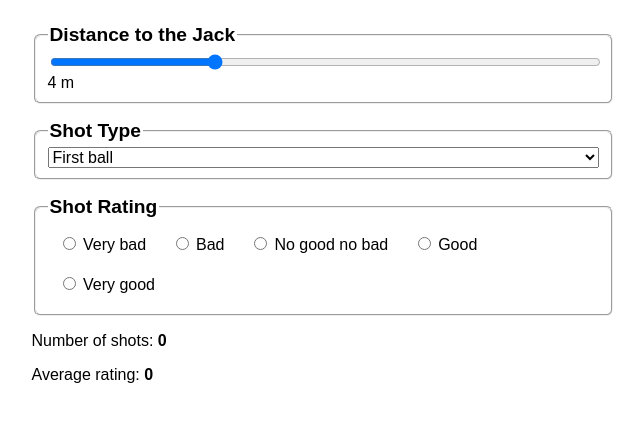
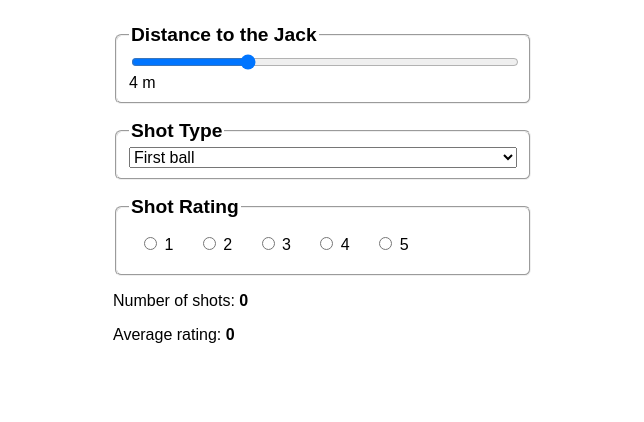
Before and after one commit to artemkolinko/blz, a plain HTML site: page index.html in a window 1280 px wide. Shown: the whole page, without its empty margins (317-961 px from the left). Drawn offline with Linux system fonts and the light colour scheme.

Commit message:
Number rating

```diff
--- a/index.html
+++ b/index.html
@@ -44,24 +44,24 @@
           <legend>Shot Rating</legend>
           <label>
             <input type="radio" name="shotRating" value="1" />
-            Very bad</label
+            1</label
           >
 
           <label>
             <input type="radio" name="shotRating" value="2" />
-            Bad</label
+            2</label
           >
           <label>
             <input type="radio" name="shotRating" value="3" />
-            No good no bad</label
+            3</label
           >
           <label>
             <input type="radio" name="shotRating" value="4" />
-            Good</label
+            4</label
           >
           <label>
             <input type="radio" name="shotRating" value="5" />
-            Very good</label
+            5</label
           >
         </fieldset>
       </form>
--- a/style.css
+++ b/style.css
@@ -1,17 +1,19 @@
-body, select, output {
+body,
+select,
+output {
   font-size: 100%;
   font-family: Arial, Helvetica, sans-serif;
 }
 
 .container {
-  max-width: 583px;
+  max-width: 420px;
   margin: 0 auto;
   padding: 1em;
 }
 
 fieldset {
   margin-bottom: 1em;
-  border-radius: .4em;
+  border-radius: 0.4em;
 }
 
 legend {
```
